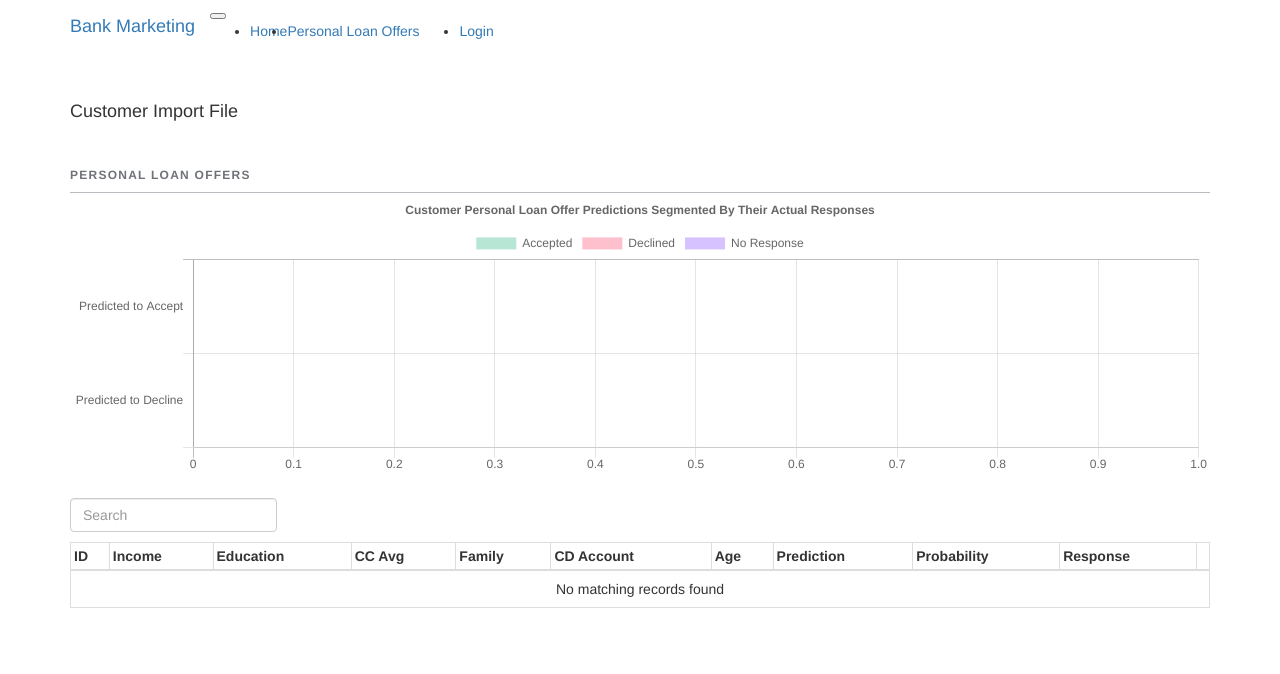
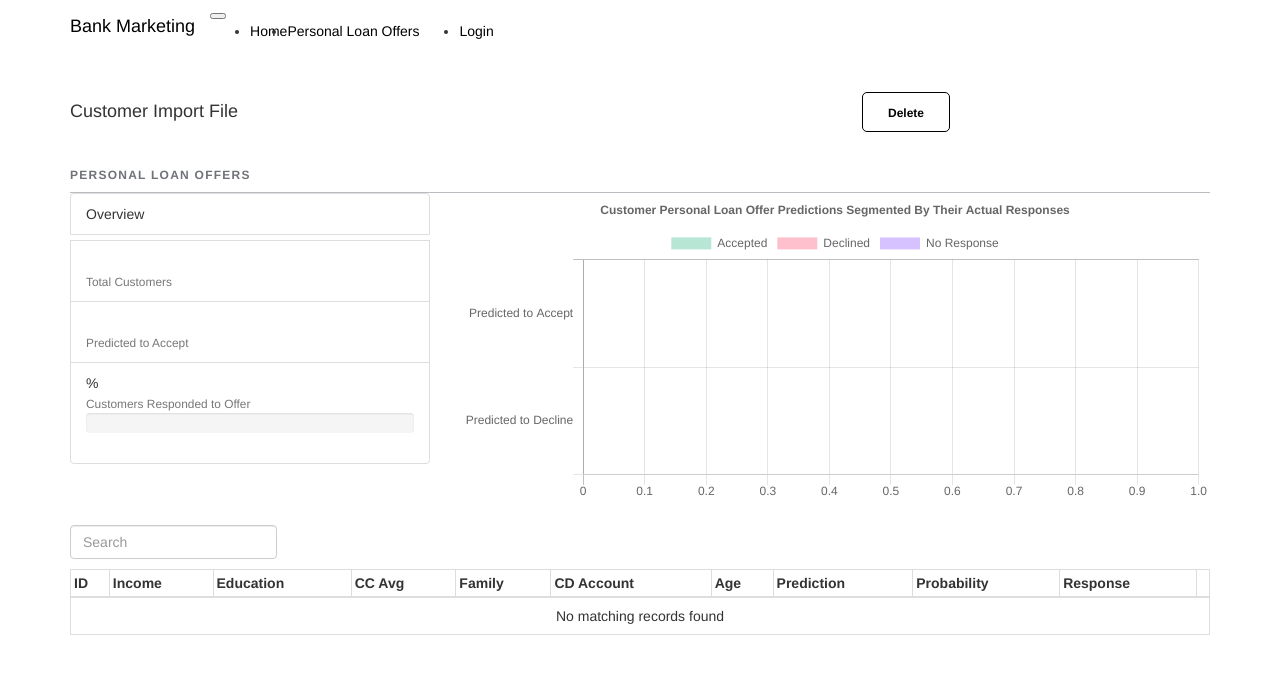
Before and after one commit to CaptnBigShot/bank_marketing, a Flask app: template app/templates/customer_import_file.html in a window 1280 px wide. Shown: the top 674 px of the page. Run offline with Flask 2, Linux system fonts and the light colour scheme; the template is opened without the code that fills it, so the values that code supplies are empty; parts of the project's set-up code (start-up, migrations or seed data) failed here and were passed over; some libraries are stand-ins or nearby versions.

Commit message:
Added Jupyter notebook URL. Included overview stats on Customer Import File.

```diff
--- a/app/routes.py
+++ b/app/routes.py
@@ -189,6 +189,7 @@ def view_personal_loan_offers():
 
     return render_template('personal_loan_offers.html', title='Personal Loan Offers',
                            customers=customers_json,
+                           jupyter_url=app.config['PERSONAL_LOAN_OFFERS_JUPYTER_URL'],
                            bar_chart_data=bar_chart_data,
                            accuracy_pie_data=accuracy_pie_data,
                            line_chart_data=line_chart_data)
--- a/app/static/styles/style.css
+++ b/app/static/styles/style.css
@@ -1,5 +1,9 @@
 a:hover {
     text-decoration: none;
+}
+
+a {
+	color: black;
 }
 
 .header-bar {
--- a/app/templates/customer_import_file.html
+++ b/app/templates/customer_import_file.html
@@ -3,10 +3,13 @@
 {% block app_content %}
 
     <div class="row mt-4">
-        <div class="col-md-12">
+        <div class="col-md-8">
             <h4 class="">Customer Import File</h4>
             <h5 class="text-muted">{{ customer_import_file.name }}</h5>
             <h6 class="text-muted">{{ customer_import_file.timestamp_local().strftime('%m/%d/%Y %I:%M %p') }}</h6>
+        </div>
+        <div class="col-md-4">
+            <a class="btn button-primary float-right" href="{{ url_for('delete_customer_import_file', customer_import_file_id=customer_import_file.id) }}">Delete</a>
         </div>
     </div>
 
@@ -20,9 +23,29 @@
 
     <!-- Charts -->
     <div class="row">
-        <div class="col-md-12">
+        <div class="col-md-4 mt-2">
+            <ul class="list-group">
+                <li class="list-group-item list-group-item-heading">Overview</li>
+                <li class="list-group-item">
+                    {{ customer_import_file.customers_count() }}<br>
+                    <small class="text-muted">Total Customers</small>
+                </li>
+                <li class="list-group-item">
+                    {{ customer_import_file.count_predicted_to_accept_personal_loan() }}<br>
+                    <small class="text-muted">Predicted to Accept</small>
+                </li>
+                <li class="list-group-item">
+                    {{ customer_import_file.personal_loan_offers_with_response() }}%<br>
+                    <small class="text-muted">Customers Responded to Offer</small>
+                    <div class="progress">
+                        <div class="progress-bar progress-bar-info" role="progressbar" aria-valuenow="{{ customer_import_file.personal_loan_offers_with_response() }}" aria-valuemin="0" aria-valuemax="100" style="width: {{ customer_import_file.personal_loan_offers_with_response() }}%;"></div>
+                    </div>
+                </li>
+            </ul>
+        </div>
+        <div class="col-md-8">
             <div class="chart-container">
-                <canvas id="stackedBarChart" height="75"></canvas>
+                <canvas id="stackedBarChart" height="125"></canvas>
             </div>
         </div>
     </div>
--- a/app/templates/personal_loan_offers.html
+++ b/app/templates/personal_loan_offers.html
@@ -7,7 +7,7 @@
             <h2>Personal Loan Offers</h2>
         </div>
         <div class="col-md-6">
-            <a class="button-primary float-right" href="#" target="_blank">View Jupyter Notebook <i class="fa fa-book-open"></i></a>
+            <a class="button-primary float-right" href="{{ jupyter_url }}" target="_blank">View Jupyter Notebook <i class="fa fa-book-open"></i></a>
         </div>
     </div>
 
--- a/config.py
+++ b/config.py
@@ -8,5 +8,5 @@ class Config(object):
     SQLALCHEMY_DATABASE_URI = os.environ.get('DATABASE_URL') or 'sqlite:///' + os.path.join(basedir, 'app.db')
     SQLALCHEMY_TRACK_MODIFICATIONS = False
 
-    CUSTOMERS_PER_PAGE = 20
+    PERSONAL_LOAN_OFFERS_JUPYTER_URL = 'https://mybinder.org/v2/gh/CaptnBigShot/bank_marketing/master?filepath=machine_learning%2Fjupyter_personal_loan.ipynb'
     UPLOAD_FOLDER = 'uploads'
```
Also changed, not shown: app/models.py (+16 -0 lines), app/templates/index.html (+12 -5 lines).
